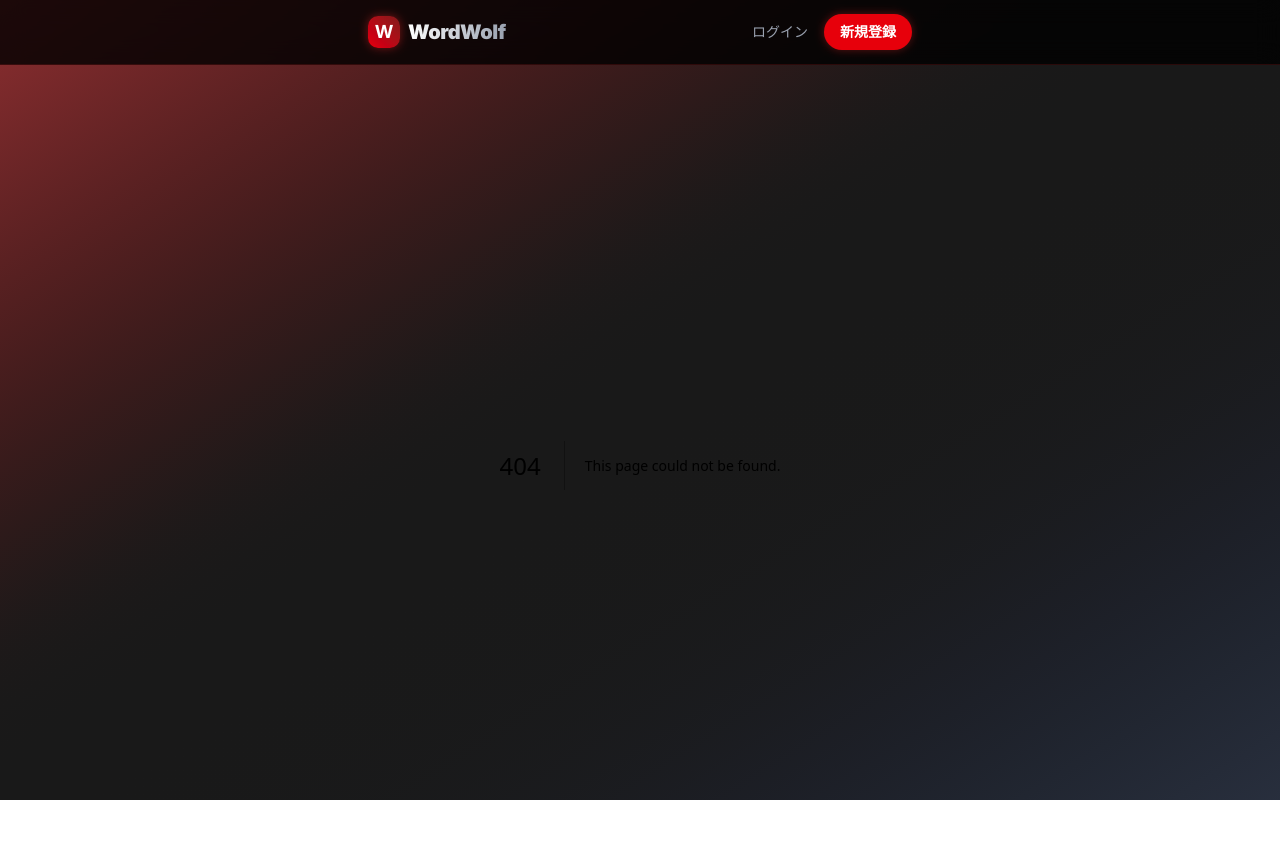
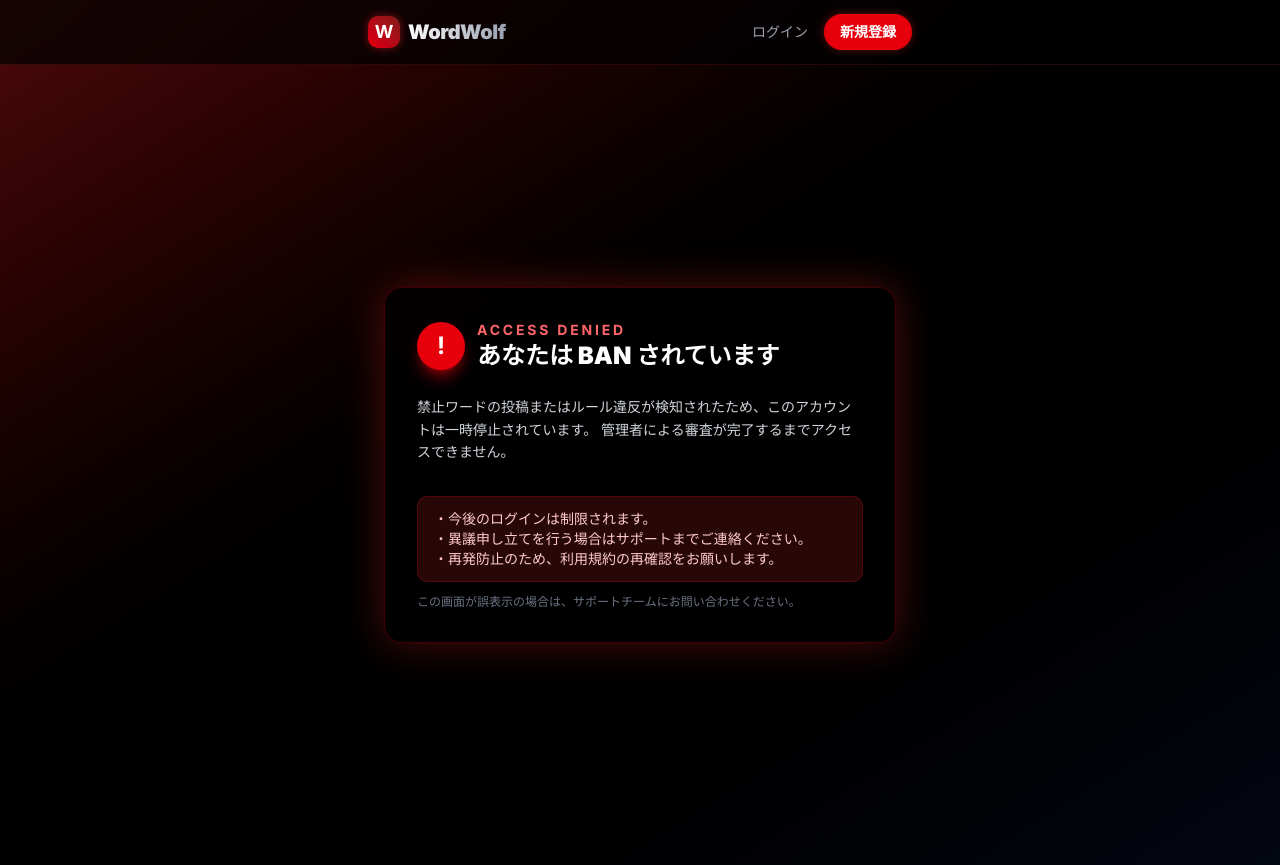
Before and after one commit to yuzuriha-nagi/geekcamp-vol16, a Next.js app in the folder frontend/: page /banned in a window 1280 px wide. Before the commit this address had no page. Built offline with nearby package versions, Linux system fonts and the light colour scheme.

Commit message:
Implement banned page component

```diff
--- /dev/null
+++ b/frontend/src/app/banned/page.tsx
@@ -0,0 +1,39 @@
+export const metadata = {
+  title: "BANNED | WordWolf SNS",
+};
+
+export default function BannedPage() {
+  return (
+    <main className="min-h-screen bg-gradient-to-br from-red-950 via-black to-gray-950 text-white flex items-center justify-center px-4">
+      <div className="w-full max-w-lg rounded-2xl border border-red-800/40 bg-black/70 p-8 shadow-[0_0_40px_rgba(220,38,38,0.35)] backdrop-blur">
+        <div className="flex items-center gap-3">
+          <div className="flex h-12 w-12 items-center justify-center rounded-full bg-red-600 text-2xl font-bold shadow-lg shadow-red-600/50">
+            !
+          </div>
+          <div>
+            <p className="text-sm uppercase tracking-[0.2em] text-red-400 font-bold">
+              Access Denied
+            </p>
+            <h1 className="text-2xl font-black text-white">あなたは BAN されています</h1>
+          </div>
+        </div>
+
+        <p className="mt-6 text-sm text-gray-300 leading-relaxed">
+          禁止ワードの投稿またはルール違反が検知されたため、このアカウントは一時停止されています。
+          管理者による審査が完了するまでアクセスできません。
+        </p>
+
+        <div className="mt-8 grid gap-3">
+          <div className="rounded-lg border border-red-800/40 bg-red-900/30 px-4 py-3 text-sm text-red-200">
+            ・今後のログインは制限されます。<br />
+            ・異議申し立てを行う場合はサポートまでご連絡ください。<br />
+            ・再発防止のため、利用規約の再確認をお願いします。
+          </div>
+          <p className="text-xs text-gray-500">
+            この画面が誤表示の場合は、サポートチームにお問い合わせください。
+          </p>
+        </div>
+      </div>
+    </main>
+  );
+}
```
